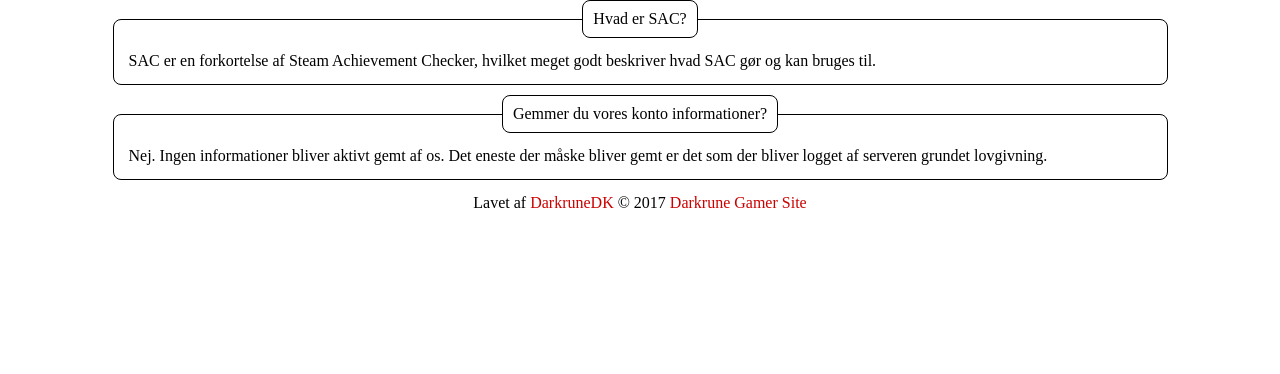
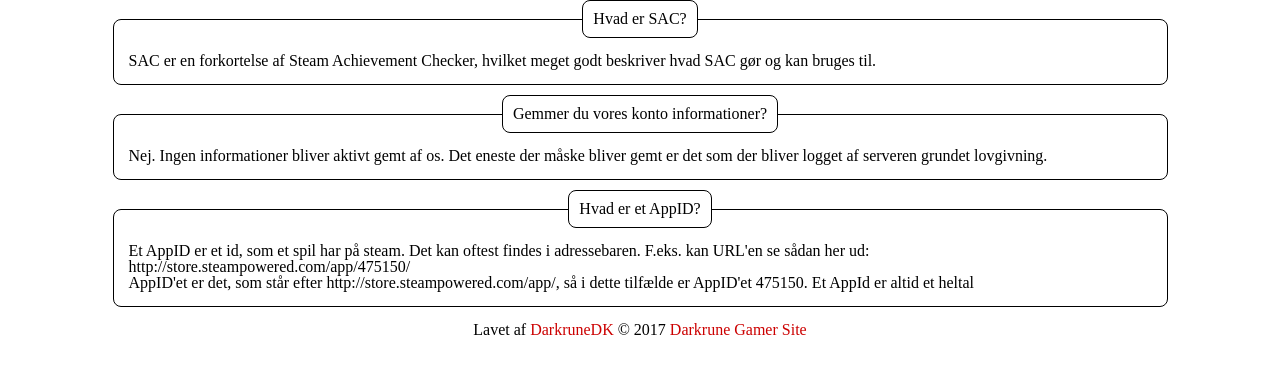
Before and after one commit to darkrunedk/SAC, a PHP site: page /faq.php?lang=1 in a window 1280 px wide. Shown: the part 36-410 px from the top of the page. Run offline with PHP 8.4, Linux system fonts and the light colour scheme.

Commit message:
Added more to the FAQ
Added a more information about what an AppID is, and how to identify it
using the addressbar.

```diff
--- a/faq.php
+++ b/faq.php
@@ -26,6 +26,11 @@
 <p><?php echo $lang["SAVE_INFO_ANSWER"]; ?></p>
 </fieldset>
 
+<fieldset>
+<legend><?php echo $lang["WHAT_IS_APP_ID"]; ?></legend>
+<p><?php echo $lang["WHAT_IS_APP_ID_ANSWER"]; ?></p>
+</fieldset>
+
 <footer id="footer">
 <p><?php echo $lang["MADE_BY"] ?> <a href="http://me.darkrune.dk/" target="_blank">DarkruneDK</a> © <?php echo date("Y"); ?> <a href="https://www.darkrune.dk/" target="_blank">Darkrune Gamer Site</a></p>
 </footer>
--- a/locale/da_DK.php
+++ b/locale/da_DK.php
@@ -5,7 +5,7 @@ $lang = array(
 	"MENU_FAQ" => "SOS",
 	"MENU_FAQ_TITLE" => "Spørgsmål Ofte Stillet",
 	"STEAM_USER_PLACEHOLDER_TEXT" => "Indtast dit Steam navn eller id...",
-	"STEAM_GAME_ID" => "Indtast AppID (spillets id)...",
+	"STEAM_GAME_ID" => "Indtast AppID eller Custom URL (spillets id eller custom url)...",
 	"CHECK" => "Tjek",
 	"GAME_NOT_PLAYED_MESSAGE" => "Brugeren har ikke spillet dette spil inden for de sidste 2 uger.",
 	"THE_USER_HAVE_PLAYED" => "%s har spillet %s i %.1f timer i løbet af de sidste 2 uger og mangler følgende achievements",
@@ -19,7 +19,9 @@ $lang = array(
 	"WHAT_IS_SAC_FAQ" => "Hvad er SAC?",
 	"WHAT_IS_SAC_ANSWER" => "SAC er en forkortelse af Steam Achievement Checker, hvilket meget godt beskriver hvad SAC gør og kan bruges til.",
 	"SAVE_INFO_FAQ" => "Gemmer du vores konto informationer?",
-	"SAVE_INFO_ANSWER" => "Nej. Ingen informationer bliver aktivt gemt af os. Det eneste der måske bliver gemt er det som der bliver logget af serveren grundet lovgivning."
+	"SAVE_INFO_ANSWER" => "Nej. Ingen informationer bliver aktivt gemt af os. Det eneste der måske bliver gemt er det som der bliver logget af serveren grundet lovgivning.",
+	"WHAT_IS_APP_ID" => "Hvad er et AppID?",
+	"WHAT_IS_APP_ID_ANSWER" => "Et AppID er et id, som et spil har på steam. Det kan oftest findes i adressebaren. F.eks. kan URL'en se sådan her ud:<br/>http://store.steampowered.com/app/475150/<br/>AppID'et er det, som står efter http://store.steampowered.com/app/, så i dette tilfælde er AppID'et 475150. Et AppId er altid et heltal"
 );
 
 ?>
--- a/locale/en_US.php
+++ b/locale/en_US.php
@@ -5,7 +5,7 @@ $lang = array(
 	"MENU_FAQ" => "FAQ",
 	"MENU_FAQ_TITLE" => "Frequently Asked Questions",
 	"STEAM_USER_PLACEHOLDER_TEXT" => "Write your Steam name or Steam id...",
-	"STEAM_GAME_ID" => "Write the AppID (the games id)...",
+	"STEAM_GAME_ID" => "Write the AppID or custom URL (the games id or custom url)...",
 	"CHECK" => "Check",
 	"GAME_NOT_PLAYED_MESSAGE" => "The user haven't played the game in the last 2 weeks.",
 	"THE_USER_HAVE_PLAYED" => "%s has played %s for %.1f hours in the last 2 weeks and needs the following achievements",
@@ -19,7 +19,9 @@ $lang = array(
 	"WHAT_IS_SAC_FAQ" => "What is SAC?",
 	"WHAT_IS_SAC_ANSWER" => "SAC is short for Steam Achievement Checker, which explains quite nicely what it does and how it can be used.",
 	"SAVE_INFO_FAQ" => "Do you save any account info?",
-	"SAVE_INFO_ANSWER" => "No. We don't actively save any information ourselves. Our server most likely saves logging info, because of the anti-terror law."
+	"SAVE_INFO_ANSWER" => "No. We don't actively save any information ourselves. Our server most likely saves logging info, because of the anti-terror law.",
+	"WHAT_IS_APP_ID" => "What is an AppID?",
+	"WHAT_IS_APP_ID_ANSWER" => "An AppID is an ID, that a game (or program, software etc) gets on Steam, so you are able to find that specific item (in the store etc). You can often find the AppID in the addressbar. It could look like this:<br/>http://store.steampowered.com/app/475150/<br/>The AppID is the part following http://store.steampowered.com/app/, which in this case is 475150. An AppID is always a number (without decimals)"
 );
 
 ?>
```
